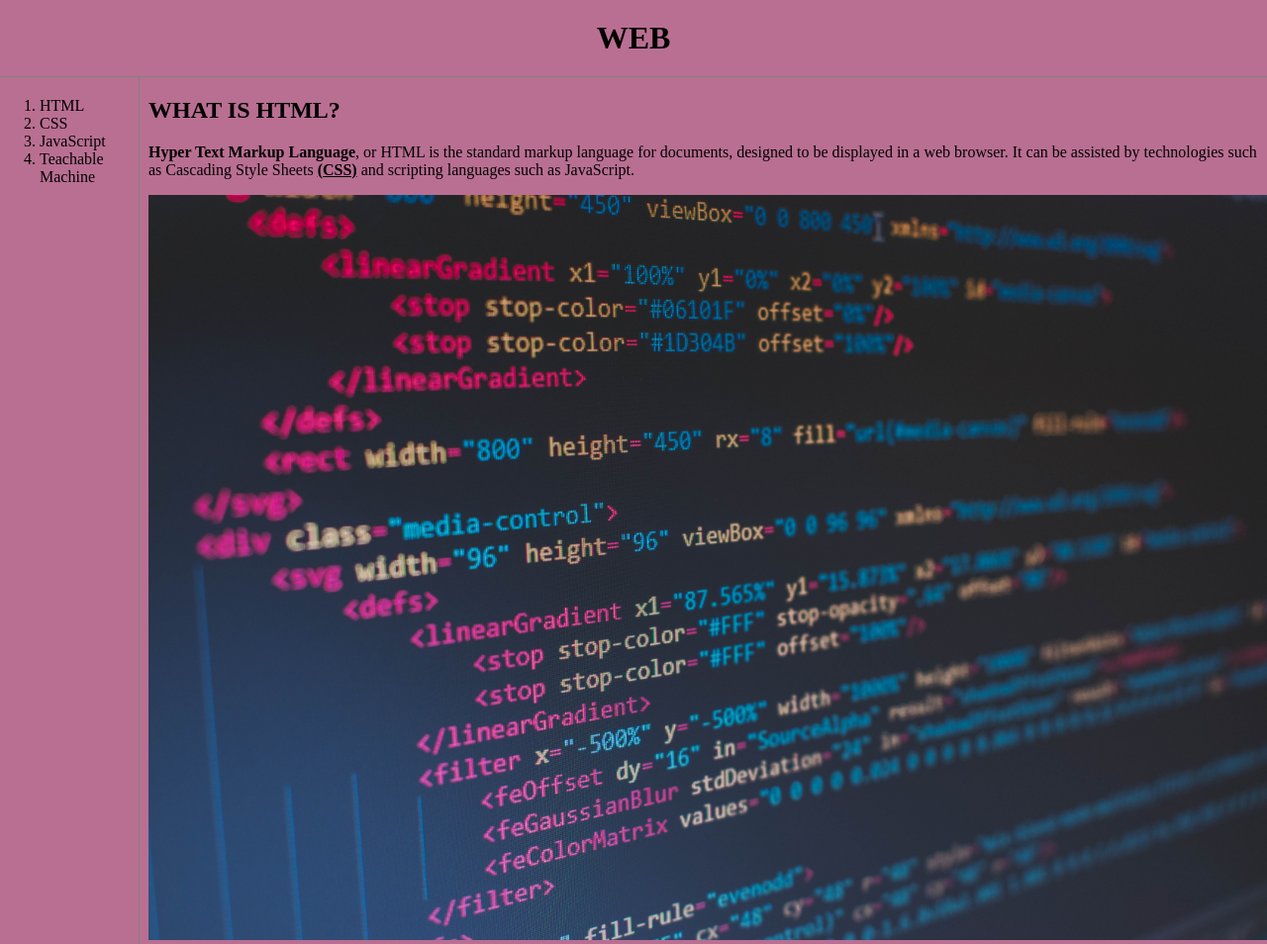
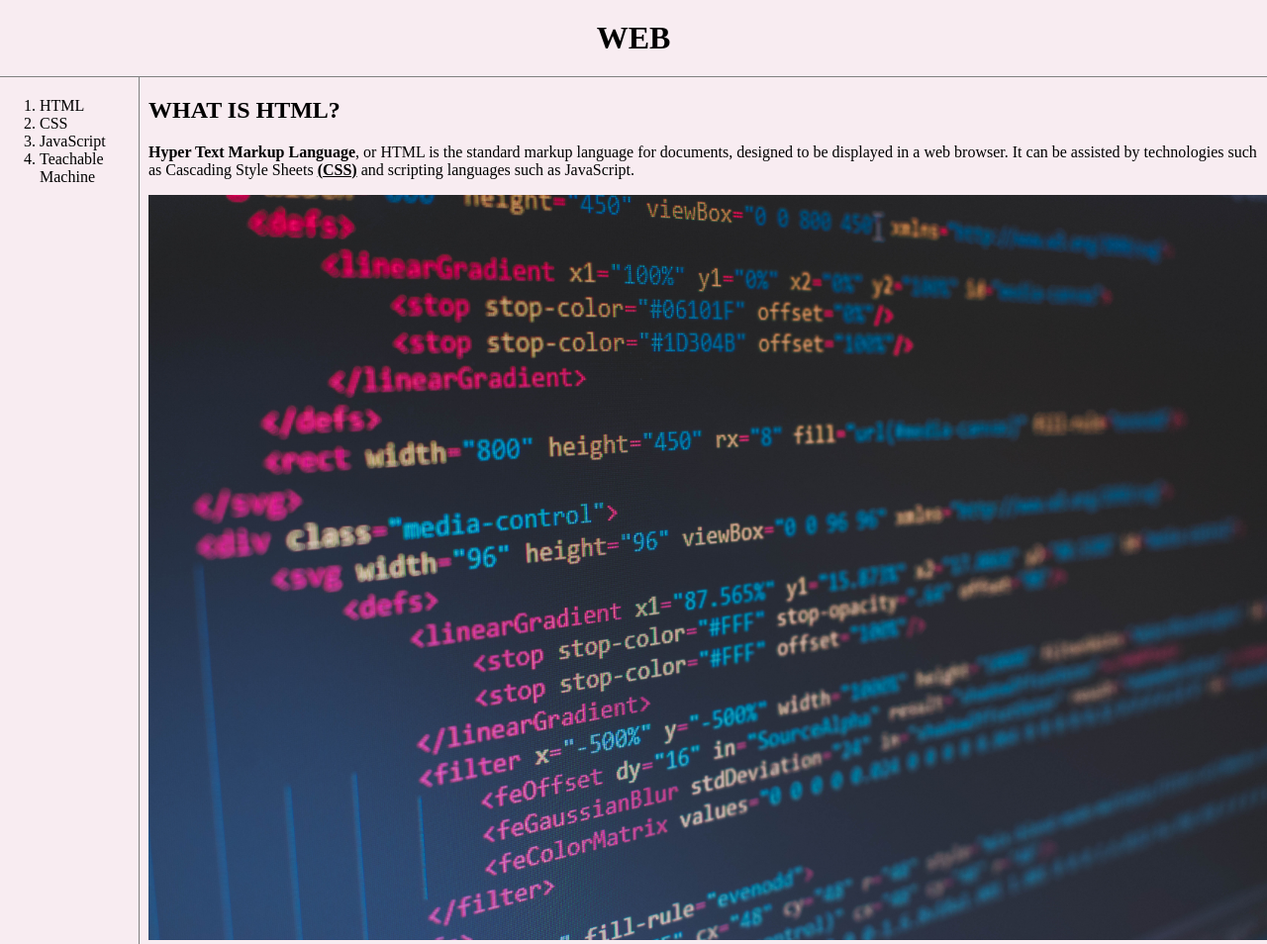
Before and after one commit to leealpha7/food, a PHP site: page /1.html in a window 1280 px wide. Shown: the top 954 px of the page at 99% size. Run offline with PHP 8.4, Linux system fonts and the light colour scheme; some libraries are stand-ins or nearby versions.

Commit message:
Update style.css

```diff
--- a/style.css
+++ b/style.css
@@ -1,5 +1,5 @@
 body {
-    background-color: rgb(185, 111, 146);
+    background-color: rgb(248, 236, 241);
 }
 
 a {
```
